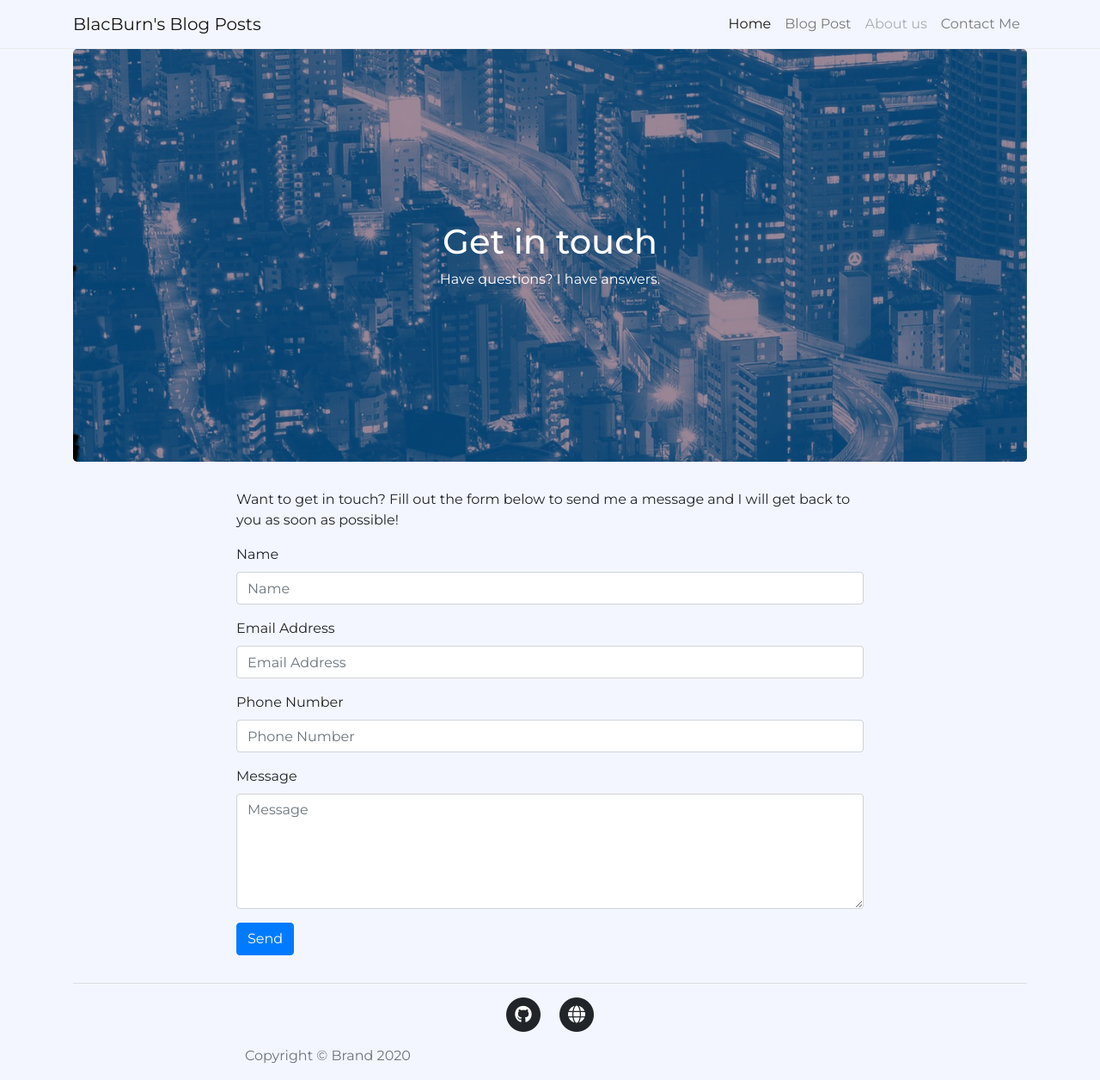
After one commit to shiva-adith/flask-blogsite, a Flask app: page /contact in a window 1280 px wide. The commit adds this page. Shown: the whole page at 86% size. Run offline with Flask 2, Linux system fonts and the light colour scheme; some libraries are stand-ins or nearby versions.

Commit message:
Add Contact page and re-organise styles-sheets/css code

```diff
--- a/blog-app.py
+++ b/blog-app.py
@@ -96,5 +96,10 @@ def new_posts():
         return render_template('new_post.html')
 
 
+@app.route('/contact', methods=['GET','POST'])
+def contact():
+    return render_template('contact.html')
+
+
 if __name__ == "__main__":
     app.run(debug=True)
--- /dev/null
+++ b/static/css/contact.css
@@ -0,0 +1,52 @@
+/*header {*/
+/*    display: block;*/
+/*}*/
+
+/*header .masthead {*/
+/*    margin-bottom: 50px;*/
+/*    background: #6c757d no-repeat 50% 50%;*/
+/*    position: relative;*/
+/*    background-size: cover;*/
+/*}*/
+
+/*header .masthead .overlay {*/
+/*    position: absolute;*/
+/*    top: 0;*/
+/*    left: 0;*/
+/*    height: 100%;*/
+/*    width: 100%;*/
+/*    background-color: #212529;*/
+/*    opacity: 0.5;*/
+/*}*/
+
+/*header.masthead .site-heading {*/
+/*    text-align: center;*/
+/*    padding: 200px 0 150px;*/
+/*    color: #fff;*/
+/*}*/
+
+body {
+    margin: 0;
+    font-size: 1rem;
+    color: #212529;
+    font-family: Montserrat, sans-serif;
+    font-weight: 400;
+    line-height: 1.5;
+    text-align: left;
+    background-color: #f4f6ff;
+}
+
+.contact-bg {
+    padding: 200px 0 200px;
+    text-align: center;
+    color: #fff;
+}
+
+/*header.masthead{*/
+/*    color: #fff;*/
+/*    text-align: center;*/
+/*    padding: 200px 0 200px;*/
+/*    height: 25%;*/
+/*    position: relative;*/
+/*    margin-bottom: 50px;*/
+/*}*/
--- a/static/css/main.css
+++ b/static/css/main.css
@@ -6,8 +6,8 @@ h1, h2, h3 {
     font-family: 'Montserrat', sans-serif;
 }
 
-.header-div {
-    text-align: center;
+.header-row {
+    text-align: left;
     margin-top: 5%;
 }
 
@@ -18,6 +18,21 @@ h1, h2, h3 {
     font-weight: 600;
 }
 
+.posts-content {
+    background-color: #e3fdfd;
+}
+
 .new-post {
     float: right;
 }
+
+.brand-nav {
+    padding: 0.5rem 1rem;
+}
+
+#mainNav {
+  /*position: absolute;*/
+  border-bottom: 1px solid #e9ecef;
+  font-family: 'Montserrat',sans-serif;
+  background: transparent;
+}
--- a/templates/base.html
+++ b/templates/base.html
@@ -4,64 +4,49 @@
   <meta charset="UTF-8">
   <title>Home</title>
   {# Bootstrap stylesheet link #}
-    <link rel="stylesheet" href="https://stackpath.bootstrapcdn.com/bootstrap/4.5.2/css/bootstrap.min.css" integrity="sha384-JcKb8q3iqJ61gNV9KGb8thSsNjpSL0n8PARn9HuZOnIxN0hoP+VmmDGMN5t9UJ0Z" crossorigin="anonymous">
+  <link rel="stylesheet" href="https://stackpath.bootstrapcdn.com/bootstrap/4.5.2/css/bootstrap.min.css"
+        integrity="sha384-JcKb8q3iqJ61gNV9KGb8thSsNjpSL0n8PARn9HuZOnIxN0hoP+VmmDGMN5t9UJ0Z" crossorigin="anonymous">
 
   <!-- Google Fonts -->
-    <link href="https://fonts.googleapis.com/css2?family=Montserrat:wght@100;300;400;500;600;700;800;900&family=Ubuntu:wght@300;400;500;700&display=swap" rel="stylesheet">
+  <link href="https://fonts.googleapis.com/css2?family=Montserrat:wght@100;300;400;500;600;700;800;900&family=Ubuntu:wght@300;400;500;700&display=swap"
+        rel="stylesheet">
 
   <link rel="stylesheet" href="{{ url_for('static', filename='css/main.css') }}">
 
 
-    {# the href can be specified using the file location, ie. /static/css/main.css
-       but using the Jinja method is moere robust here#}
-{#    <link rel="stylesheet" href="{{ url_for('static', filename='css/main.css') }}">#}
+  <!-- Bootstrap Jscript -->
+  <!-- JS, Popper.js, and jQuery -->
+  <script src="https://code.jquery.com/jquery-3.5.1.slim.min.js"
+          integrity="sha384-DfXdz2htPH0lsSSs5nCTpuj/zy4C+OGpamoFVy38MVBnE+IbbVYUew+OrCXaRkfj"
+          crossorigin="anonymous"></script>
+  <script src="https://cdn.jsdelivr.net/npm/popper.js@1.16.1/dist/umd/popper.min.js"
+          integrity="sha384-9/reFTGAW83EW2RDu2S0VKaIzap3H66lZH81PoYlFhbGU+6BZp6G7niu735Sk7lN"
+          crossorigin="anonymous"></script>
+  <script src="https://stackpath.bootstrapcdn.com/bootstrap/4.5.2/js/bootstrap.min.js"
+          integrity="sha384-B4gt1jrGC7Jh4AgTPSdUtOBvfO8shuf57BaghqFfPlYxofvL8/KUEfYiJOMMV+rV"
+          crossorigin="anonymous"></script>
+
+  <!-- Font Awesome icons -->
+  <script src="https://kit.fontawesome.com/29372f2f56.js" crossorigin="anonymous"></script>
 
   {% block head %} {% endblock %}
 </head>
 <body>
-    <nav class="navbar navbar-dark bg-dark">
-        <a class="navbar-brand" href="/">BlacBurn Blog Post</a>
-        <button class="navbar-toggler" type="button" data-toggle="collapse" data-target="#navbarsExample01"
-                aria-controls="navbarsExample01" aria-expanded="false" aria-label="Toggle navigation">
-            <span class="navbar-toggler-icon"></span>
-        </button>
-
-        <div class="collapse navbar-collapse" id="navbarsExample01">
-            <ul class="navbar-nav mr-auto">
-                <li class="nav-item active">
-                    <a class="nav-link" href="/">Home <span class="sr-only">(current)</span></a>
-                </li>
-                <li class="nav-item">
-                    <a class="nav-link" href="/posts">Posts</a>
-                </li>
-                <li class="nav-item">
-                    <a class="nav-link disabled" href="#" tabindex="-1" aria-disabled="true">About</a>
-                </li>
-                <li class="nav-item dropdown">
-                    <a class="nav-link dropdown-toggle" href="#" id="dropdown01" data-toggle="dropdown" aria-haspopup="true"
-                       aria-expanded="false">Contact Me</a>
-                    <div class="dropdown-menu" aria-labelledby="dropdown01">
-                        <a class="dropdown-item" href="https://shiva-adith.github.io/my_portfolio/index.html">Website</a>
-                        <a class="dropdown-item" href="https://www.linkedin.com/in/shivaadith-anbarasu/">LinkedIN</a>
-                        <a class="dropdown-item" href="https://www.instagram.com/shiva._.adith/?hl=en">Instagram</a>
+  <nav class="navbar navbar-light navbar-expand-lg" id="mainNav">
+    <div class="container"><a class="navbar-brand" href="/">BlacBurn's Blog Posts</a><button data-toggle="collapse" data-target="#navbarResponsive" class="navbar-toggler"><i class="fa fa-bars"></i></button>
+        <div class="collapse navbar-collapse" id="navbarResponsive">
+            <ul class="nav navbar-nav ml-auto">
+                <li class="nav-item"><a class="nav-link active" href="/">Home</a></li>
+                <li class="nav-item"><a class="nav-link" href="{{ url_for('posts') }}">Blog Post</a></li>
+                <li class="nav-item"><a class="nav-link disabled" href="#">About us</a></li>
+                <li class="nav-item"><a class="nav-link" href="{{ url_for('contact') }}">Contact Me</a></li>
+            </ul>
         </div>
-                </li>
-            </ul>
-            <form class="form-inline my-2 my-md-0">
-                <input class="form-control" type="text" placeholder="Search" aria-label="Search">
-            </form>
     </div>
   </nav>
 
-
-    <div class="container">
+  <div class="container container-body">
     {% block body %} {% endblock %}
   </div>
-
-    <!-- Bootstrap Jscript -->
-    <!-- JS, Popper.js, and jQuery -->
-    <script src="https://code.jquery.com/jquery-3.5.1.slim.min.js" integrity="sha384-DfXdz2htPH0lsSSs5nCTpuj/zy4C+OGpamoFVy38MVBnE+IbbVYUew+OrCXaRkfj" crossorigin="anonymous"></script>
-    <script src="https://cdn.jsdelivr.net/npm/popper.js@1.16.1/dist/umd/popper.min.js" integrity="sha384-9/reFTGAW83EW2RDu2S0VKaIzap3H66lZH81PoYlFhbGU+6BZp6G7niu735Sk7lN" crossorigin="anonymous"></script>
-    <script src="https://stackpath.bootstrapcdn.com/bootstrap/4.5.2/js/bootstrap.min.js" integrity="sha384-B4gt1jrGC7Jh4AgTPSdUtOBvfO8shuf57BaghqFfPlYxofvL8/KUEfYiJOMMV+rV" crossorigin="anonymous"></script>
 </body>
 </html>
--- /dev/null
+++ b/templates/contact.html
@@ -0,0 +1,92 @@
+{% extends 'base.html' %}
+
+{% block head %}
+  <title>Contact</title>
+{% endblock %}
+
+{% block body %}
+  <link rel="stylesheet" href="{{ url_for('static', filename='css/contact.css') }}">
+  <div class="jumbotron d-flex contact-bg" style="background-image: url('../static/img/contact.png');">
+    <div class="col-md-10 col-lg-8 mx-auto">
+      <div class="site-heading">
+        <h1>Get in touch</h1><span class="subheading">Have questions? I have answers.</span></div>
+    </div>
+  </div>
+
+  <div class="row">
+    <div class="col-md-10 col-lg-8 mx-auto">
+      <p>Want to get in touch? Fill out the form below to send me a message and I will get back to you as soon as
+        possible!</p>
+      <form id="contactForm" name="sentMessage" novalidate="novalidate">
+        <div class="control-group">
+          <div class="form-group floating-label-form-group controls">
+            <label for="name">Name</label>
+            <input id="name" class="form-control" type="text" required placeholder="Name">
+            <small class="form-text text-danger help-block"></small>
+          </div>
+        </div>
+        <div class="control-group">
+          <div class="form-group floating-label-form-group controls">
+            <label for="email">Email Address</label>
+            <input id="email" class="form-control" type="email" required placeholder="Email Address">
+            <small class="form-text text-danger help-block"></small>
+          </div>
+        </div>
+        <div class="control-group">
+          <div class="form-group floating-label-form-group controls">
+            <label for="phone">Phone Number</label>
+            <input id="phone" class="form-control" type="tel" required placeholder="Phone Number">
+            <small class="form-text text-danger help-block"></small>
+          </div>
+        </div>
+        <div class="control-group">
+          <div class="form-group floating-label-form-group controls">
+            <label for="message">Message</label>
+            <textarea id="message" class="form-control" data-validation-required-message="Please enter a message!"
+                      placeholder="Message" rows="5"></textarea>
+            <small class="form-text text-danger help-block"></small>
+          </div>
+        </div>
+        <div id="success"></div>
+        <div class="form-group">
+          <button id="sendMessageButton" class="btn btn-primary" type="submit">Send</button>
+        </div>
+      </form>
+    </div>
+  </div>
+
+  <hr>
+
+  <footer>
+    <div class="container">
+      <div class="row">
+        <div class="col-md-10 col-lg-8 mx-auto">
+          <ul class="list-inline text-center">
+            <li class="list-inline-item">
+              <span class="fa-stack fa-lg">
+                <i class="fa fa-circle fa-stack-2x"></i>
+                <i class="fab fa-github fa-stack-1x fa-inverse"></i>"
+              </span>
+            </li>
+            <li class="list-inline-item">
+              <span class="fa-stack fa-lg">
+                <i class="fa fa-circle fa-stack-2x"></i>
+                <i class="fas fa-globe fa-stack-1x fa-inverse"></i>
+              </span>
+            </li>
+          </ul>
+          <p class="text-muted copyright">Copyright © Brand 2020</p>
+        </div>
+      </div>
+    </div>
+  </footer>
+  <script src="https://code.jquery.com/jquery-3.5.1.slim.min.js"
+          integrity="sha384-DfXdz2htPH0lsSSs5nCTpuj/zy4C+OGpamoFVy38MVBnE+IbbVYUew+OrCXaRkfj"
+          crossorigin="anonymous"></script>
+  <script src="https://cdn.jsdelivr.net/npm/popper.js@1.16.1/dist/umd/popper.min.js"
+          integrity="sha384-9/reFTGAW83EW2RDu2S0VKaIzap3H66lZH81PoYlFhbGU+6BZp6G7niu735Sk7lN"
+          crossorigin="anonymous"></script>
+  <script src="https://stackpath.bootstrapcdn.com/bootstrap/4.5.2/js/bootstrap.min.js"
+          integrity="sha384-B4gt1jrGC7Jh4AgTPSdUtOBvfO8shuf57BaghqFfPlYxofvL8/KUEfYiJOMMV+rV"
+          crossorigin="anonymous"></script>
+{% endblock %}
```
Also changed, not shown: static/css/home.css (added, +38 -0 lines), templates/index.html (+14 -8 lines), templates/new_post.html (+10 -9 lines), templates/posts.html (+16 -11 lines), posts.db, static/img/contact.gif (added), static/img/contact.png (added), static/img/street.png (added), templates/edit.html (indentation only), 1 other file. Lines whose indentation alone changed are shown as unchanged.
